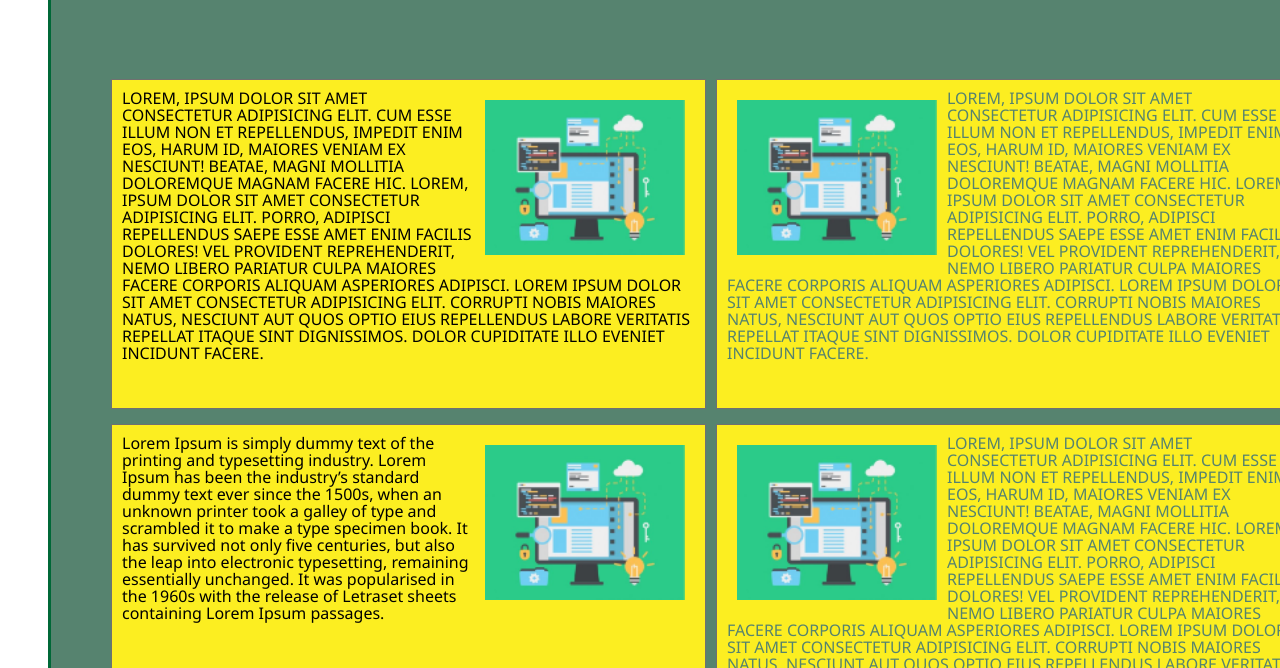
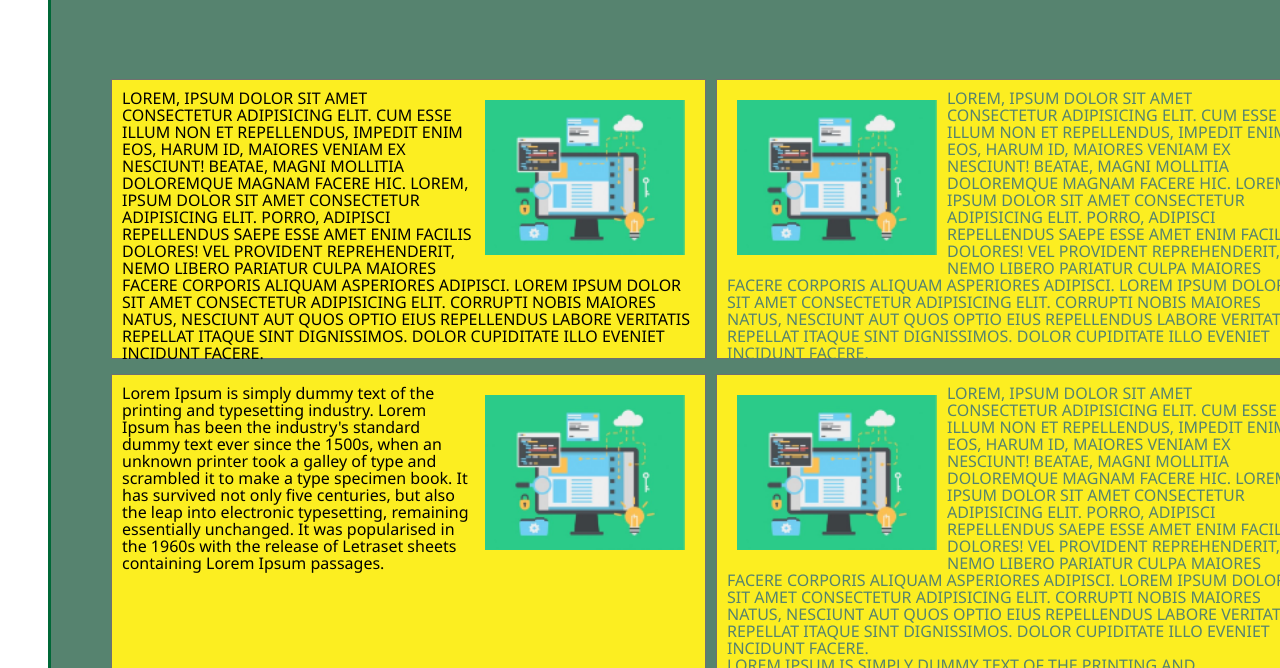
Before and after one commit to kess0/frontend-lesson6, a plain HTML site: page index.html in a window 1280 px wide. Shown: the part 284-952 px from the top of the page. Drawn offline with Linux system fonts and the light colour scheme; a web font is replaced by a local one.

Commit message:
Fixed a problem with grid

```diff
--- a/css/style.css
+++ b/css/style.css
@@ -43,7 +43,7 @@ a {
     display: grid;
     width: 1200px;
     grid-template-columns: 1fr 1fr;
-    grid-template-rows: 330px 450px 230px;
+    grid-template-rows: 280px 450px 230px;
     grid-column-gap: 10px;
     grid-row-gap: 15px;
     padding: 50px;
--- a/index.html
+++ b/index.html
@@ -46,7 +46,7 @@
                 <img class="containerImage" src="./images/pic.png" alt="image">
                 <p class="containerText2">
                 Lorem Ipsum is simply dummy text of the printing and
-typesetting industry. Lorem Ipsum has been the industry’s
+typesetting industry. Lorem Ipsum has been the industry's
 standard dummy text ever since the 1500s, when an unknown
 printer took a galley of type and scrambled it to make a type
 specimen book. It has survived not only five centuries, but also
```
